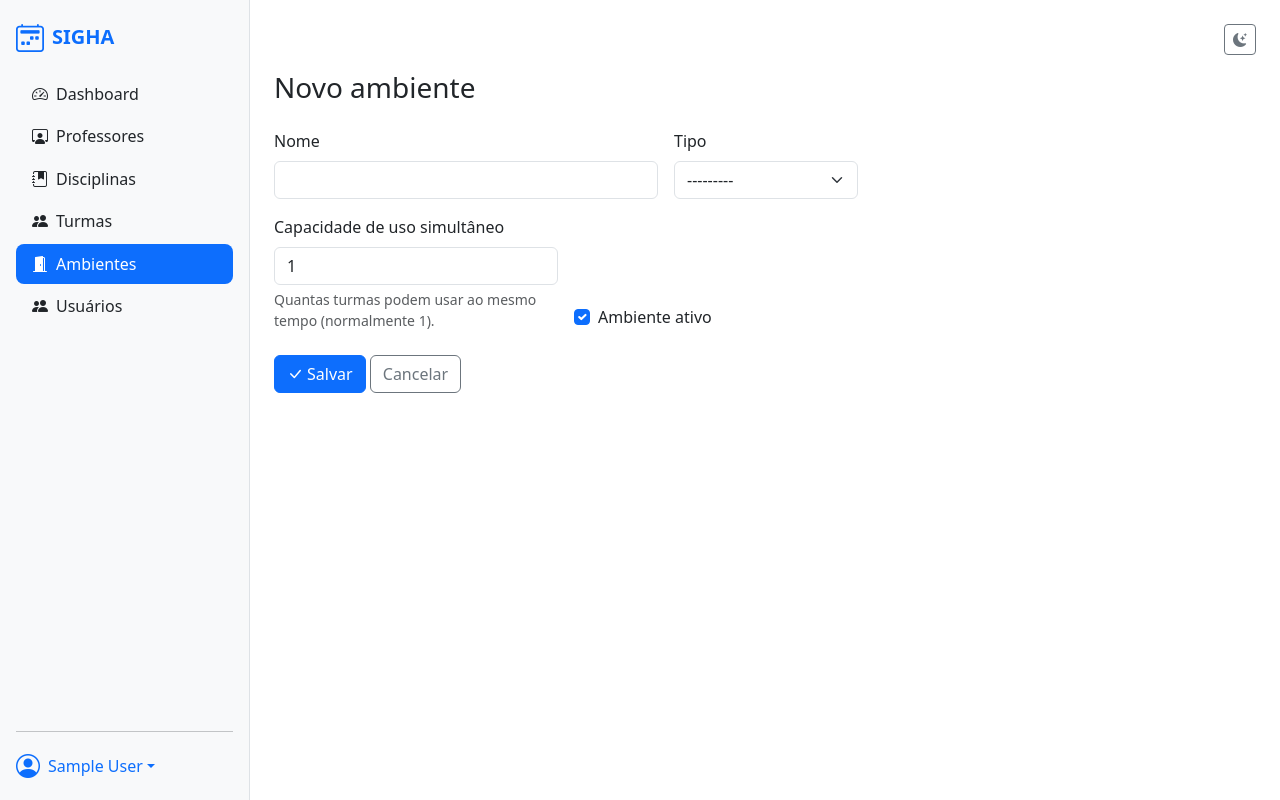
After one commit to RogerioMatos1978/SIGHA, a Django app: page /ambientes/novo/ in a window 1280 px wide. The commit adds this page. Run offline with Django 5.2, Linux system fonts and the light colour scheme; the visitor is signed in with stand-in values (Sample User, id 1).

Commit message:
Módulo 7 (Ambientes)
Módulo 7 (Ambientes) pronto: nome (único), tipo (Sala/Biblioteca/Laboratório/Quadra/Auditório/Maker), capacidade de uso simultâneo, ativo/inativo. 42 testes passando, validado com Postgres/Redis reais e fluxo HTTP completo. Dashboard agora só mantém "Em breve" nos 3 cartões que dependem da futura Grade.

Como criou tabela nova: docker compose exec web python manage.py migrate depois do rebuild.

```diff
--- /dev/null
+++ b/apps/ambientes/forms.py
@@ -0,0 +1,15 @@
+from django import forms
+
+from .models import Ambiente
+
+
+class AmbienteForm(forms.ModelForm):
+    class Meta:
+        model = Ambiente
+        fields = ['nome', 'tipo', 'capacidade', 'ativo']
+        widgets = {
+            'nome': forms.TextInput(attrs={'class': 'form-control'}),
+            'tipo': forms.Select(attrs={'class': 'form-select'}),
+            'capacidade': forms.NumberInput(attrs={'class': 'form-control', 'min': 1}),
+            'ativo': forms.CheckboxInput(attrs={'class': 'form-check-input'}),
+        }
--- /dev/null
+++ b/apps/ambientes/models.py
@@ -0,0 +1,42 @@
+"""
+Modelo de Ambiente (Módulo 7).
+
+Biblioteca, laboratórios e quadra são todos "Ambiente" com tipos
+diferentes — não modelos separados — porque a regra de negócio central
+(nunca dois horários conflitantes no mesmo ambiente quando a capacidade
+para uso simultâneo é 1) é idêntica para todos e será aplicada de forma
+genérica no módulo de Grade (Módulo 8), a partir do campo `capacidade`.
+"""
+from django.db import models
+
+
+class TipoAmbiente(models.TextChoices):
+    SALA = 'SALA', 'Sala'
+    BIBLIOTECA = 'BIBLIOTECA', 'Biblioteca'
+    LABORATORIO = 'LABORATORIO', 'Laboratório'
+    QUADRA = 'QUADRA', 'Quadra'
+    AUDITORIO = 'AUDITORIO', 'Auditório'
+    MAKER = 'MAKER', 'Maker'
+
+
+class Ambiente(models.Model):
+    nome = models.CharField('Nome', max_length=100, help_text='Ex.: Laboratório de Informática, Quadra Poliesportiva.')
+    tipo = models.CharField('Tipo', max_length=20, choices=TipoAmbiente.choices)
+    capacidade = models.PositiveSmallIntegerField(
+        'Capacidade de uso simultâneo', default=1,
+        help_text='Quantas turmas podem usar este ambiente ao mesmo tempo (normalmente 1).',
+    )
+    ativo = models.BooleanField('Ativo', default=True)
+    criado_em = models.DateTimeField('Criado em', auto_now_add=True)
+    atualizado_em = models.DateTimeField('Atualizado em', auto_now=True)
+
+    class Meta:
+        verbose_name = 'Ambiente'
+        verbose_name_plural = 'Ambientes'
+        ordering = ['tipo', 'nome']
+        constraints = [
+            models.UniqueConstraint(fields=['nome'], name='ambiente_nome_unico'),
+        ]
+
+    def __str__(self):
+        return f'{self.nome} ({self.get_tipo_display()})'
--- /dev/null
+++ b/apps/ambientes/permissions.py
@@ -0,0 +1,2 @@
+# Regra compartilhada entre módulos acadêmicos — ver apps.usuarios.permissions.
+from apps.usuarios.permissions import GerenciaAcademicoMixin  # noqa: F401
--- /dev/null
+++ b/apps/ambientes/templates/ambientes/ambiente_form.html
@@ -0,0 +1,40 @@
+{% extends 'base.html' %}
+{% block titulo %}{% if object %}Editar ambiente{% else %}Novo ambiente{% endif %}{% endblock %}
+{% block conteudo %}
+<h1 class="h3 mb-4">{% if object %}Editar ambiente{% else %}Novo ambiente{% endif %}</h1>
+
+<form method="post" novalidate class="row g-3" style="max-width: 600px;">
+    {% csrf_token %}
+    {% if form.non_field_errors %}
+        <div class="alert alert-danger">{{ form.non_field_errors }}</div>
+    {% endif %}
+
+    <div class="col-md-8">
+        <label class="form-label">Nome</label>
+        {{ form.nome }}
+        {% for erro in form.nome.errors %}<div class="text-danger small">{{ erro }}</div>{% endfor %}
+    </div>
+    <div class="col-md-4">
+        <label class="form-label">Tipo</label>
+        {{ form.tipo }}
+        {% for erro in form.tipo.errors %}<div class="text-danger small">{{ erro }}</div>{% endfor %}
+    </div>
+    <div class="col-md-6">
+        <label class="form-label">Capacidade de uso simultâneo</label>
+        {{ form.capacidade }}
+        {% for erro in form.capacidade.errors %}<div class="text-danger small">{{ erro }}</div>{% endfor %}
+        <div class="form-text">Quantas turmas podem usar ao mesmo tempo (normalmente 1).</div>
+    </div>
+    <div class="col-md-6 d-flex align-items-end">
+        <div class="form-check">
+            {{ form.ativo }}
+            <label class="form-check-label" for="{{ form.ativo.id_for_label }}">Ambiente ativo</label>
+        </div>
+    </div>
+
+    <div class="col-12 mt-4">
+        <button type="submit" class="btn btn-primary"><i class="bi bi-check-lg me-1"></i>Salvar</button>
+        <a href="{% url 'ambientes:lista' %}" class="btn btn-outline-secondary">Cancelar</a>
+    </div>
+</form>
+{% endblock %}
--- /dev/null
+++ b/apps/ambientes/urls.py
@@ -0,0 +1,12 @@
+from django.urls import path
+
+from . import views
+
+app_name = 'ambientes'
+
+urlpatterns = [
+    path('', views.AmbienteListView.as_view(), name='lista'),
+    path('novo/', views.AmbienteCreateView.as_view(), name='criar'),
+    path('<int:pk>/editar/', views.AmbienteUpdateView.as_view(), name='editar'),
+    path('<int:pk>/alternar-ativo/', views.AmbienteToggleAtivoView.as_view(), name='alternar_ativo'),
+]
--- /dev/null
+++ b/apps/ambientes/views.py
@@ -0,0 +1,54 @@
+"""
+Views do módulo Ambientes (Módulo 7). Mesmo padrão dos módulos anteriores.
+"""
+from django.contrib import messages
+from django.contrib.auth.mixins import LoginRequiredMixin
+from django.contrib.messages.views import SuccessMessageMixin
+from django.db.models import Q
+from django.shortcuts import redirect, get_object_or_404
+from django.urls import reverse_lazy
+from django.views.generic import ListView, CreateView, UpdateView, View
+
+from .forms import AmbienteForm
+from .models import Ambiente
+from .permissions import GerenciaAcademicoMixin
+
+
+class AmbienteListView(LoginRequiredMixin, GerenciaAcademicoMixin, ListView):
+    model = Ambiente
+    template_name = 'ambientes/ambiente_list.html'
+    context_object_name = 'ambientes'
+    paginate_by = 20
+
+    def get_queryset(self):
+        qs = super().get_queryset()
+        termo = self.request.GET.get('q', '').strip()
+        if termo:
+            qs = qs.filter(Q(nome__icontains=termo) | Q(tipo__icontains=termo))
+        return qs
+
+
+class AmbienteCreateView(LoginRequiredMixin, GerenciaAcademicoMixin, SuccessMessageMixin, CreateView):
+    model = Ambiente
+    form_class = AmbienteForm
+    template_name = 'ambientes/ambiente_form.html'
+    success_url = reverse_lazy('ambientes:lista')
+    success_message = 'Ambiente "%(nome)s" cadastrado com sucesso.'
+
+
+class AmbienteUpdateView(LoginRequiredMixin, GerenciaAcademicoMixin, SuccessMessageMixin, UpdateView):
+    model = Ambiente
+    form_class = AmbienteForm
+    template_name = 'ambientes/ambiente_form.html'
+    success_url = reverse_lazy('ambientes:lista')
+    success_message = 'Ambiente "%(nome)s" atualizado com sucesso.'
+
+
+class AmbienteToggleAtivoView(LoginRequiredMixin, GerenciaAcademicoMixin, View):
+    def post(self, request, pk):
+        ambiente = get_object_or_404(Ambiente, pk=pk)
+        ambiente.ativo = not ambiente.ativo
+        ambiente.save(update_fields=['ativo'])
+        estado = 'ativado' if ambiente.ativo else 'desativado'
+        messages.success(request, f'Ambiente "{ambiente.nome}" {estado} com sucesso.')
+        return redirect('ambientes:lista')
--- a/config/settings.py
+++ b/config/settings.py
@@ -55,6 +55,7 @@ INSTALLED_APPS = [
     'apps.professores',
     'apps.disciplinas',
     'apps.turmas',
+    'apps.ambientes',
 ]
 
 MIDDLEWARE = [
--- a/config/urls.py
+++ b/config/urls.py
@@ -14,5 +14,6 @@ urlpatterns = [
     path('professores/', include('apps.professores.urls', namespace='professores')),
     path('disciplinas/', include('apps.disciplinas.urls', namespace='disciplinas')),
     path('turmas/', include('apps.turmas.urls', namespace='turmas')),
+    path('ambientes/', include('apps.ambientes.urls', namespace='ambientes')),
     path('', include('apps.dashboard.urls')),
 ]
--- a/templates/base.html
+++ b/templates/base.html
@@ -38,6 +38,11 @@
             <li class="nav-item">
                 <a href="{% url 'turmas:lista' %}" class="nav-link {% if 'turmas' in request.resolver_match.namespaces %}active{% endif %}">
                     <i class="bi bi-people-fill me-2"></i>Turmas
+                </a>
+            </li>
+            <li class="nav-item">
+                <a href="{% url 'ambientes:lista' %}" class="nav-link {% if 'ambientes' in request.resolver_match.namespaces %}active{% endif %}">
+                    <i class="bi bi-door-open-fill me-2"></i>Ambientes
                 </a>
             </li>
             {% endif %}
```
Also changed, not shown: apps/ambientes/admin.py (added, +10 -0 lines), apps/ambientes/apps.py (added, +9 -0 lines), apps/ambientes/templates/ambientes/ambiente_list.html (added, +75 -0 lines), apps/ambientes/tests.py (added, +57 -0 lines), apps/dashboard/tests.py (+8 -1 lines), README.md, apps/ambientes/__init__.py (added), apps/ambientes/migrations/0001_initial.py (added), apps/ambientes/migrations/__init__.py (added).
